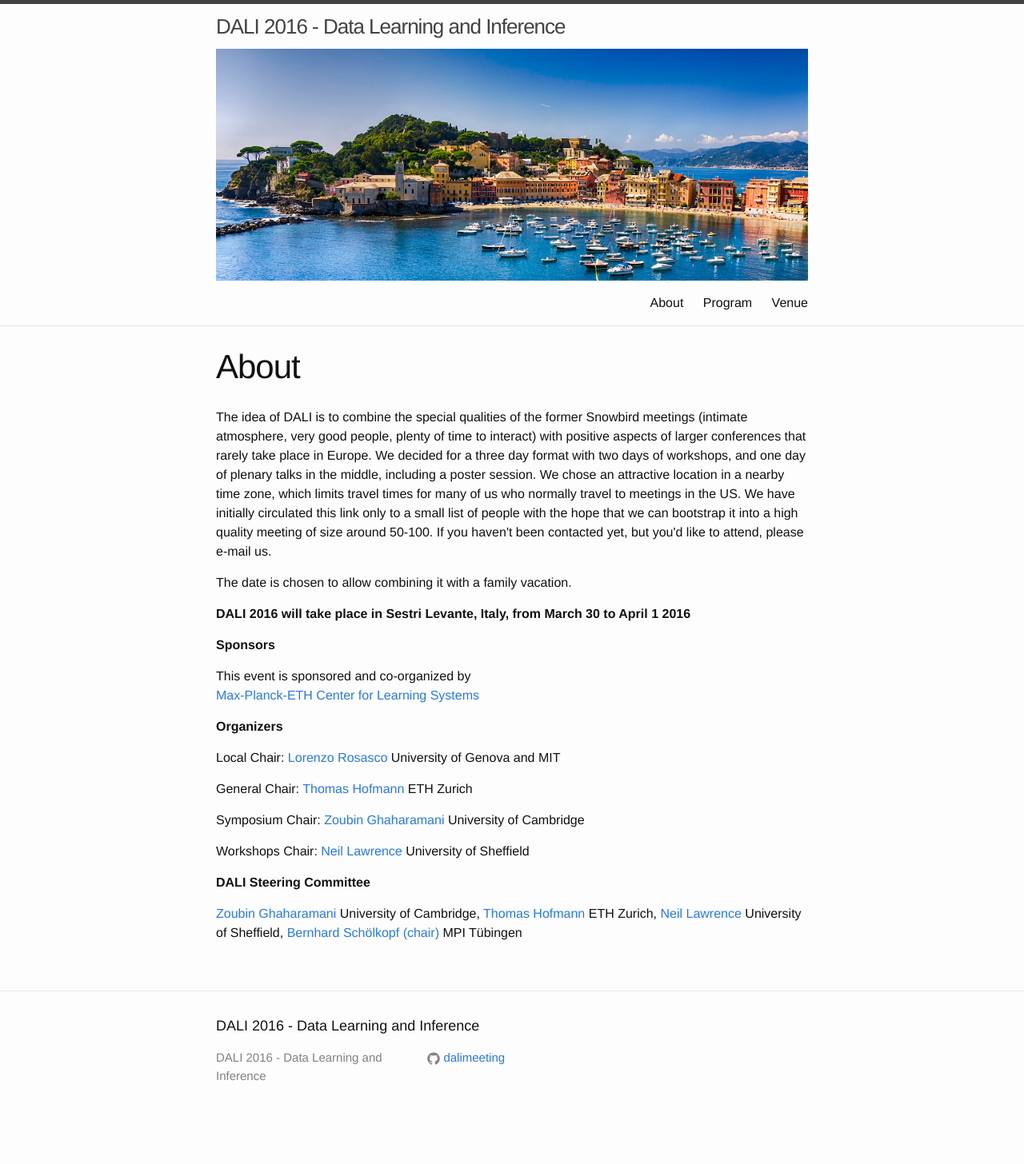
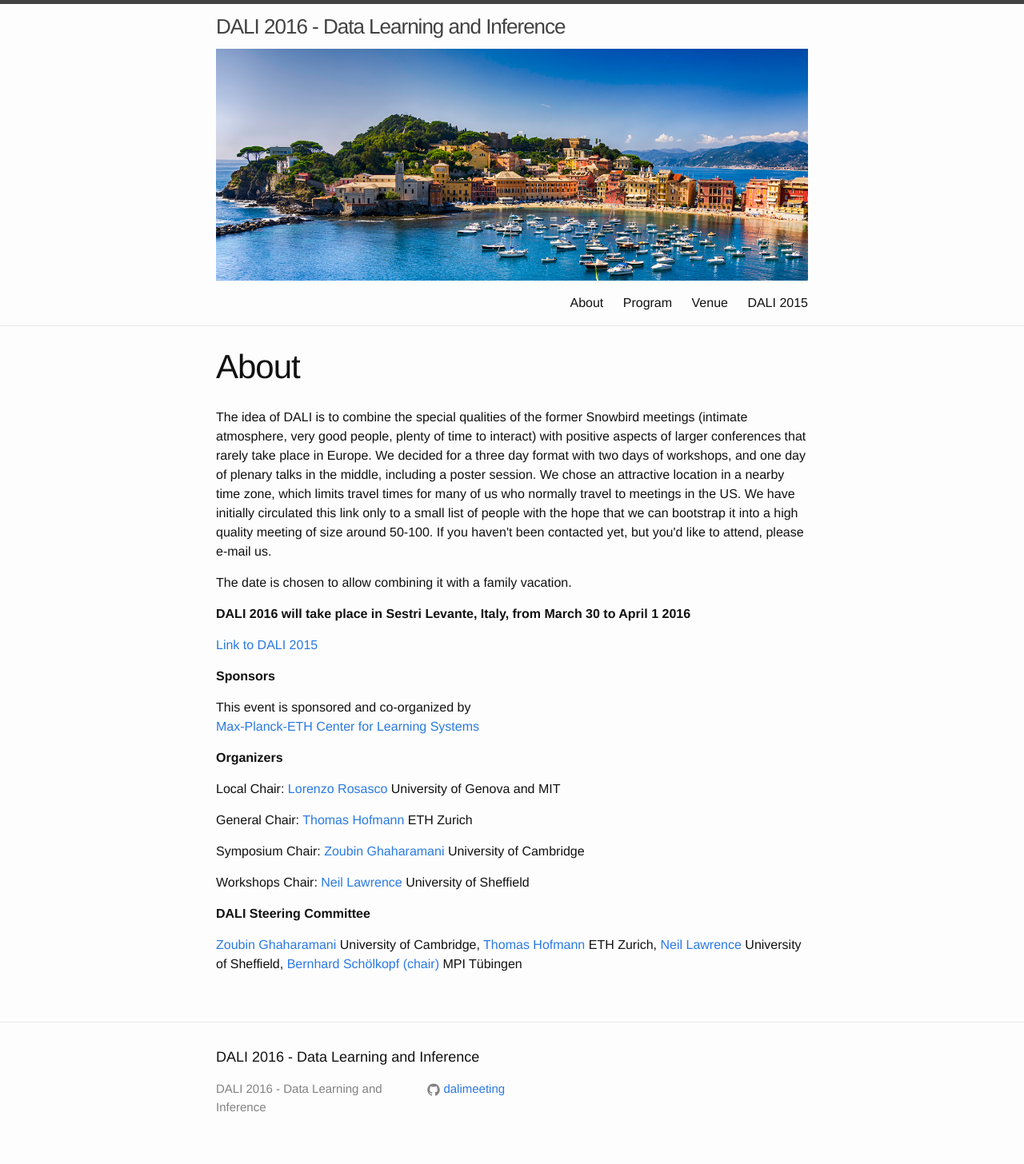
Before and after one commit to dalimeeting/dalimeeting.github.io, a Jekyll site: the page built from index.html, in a window 1280 px wide. Shown: the whole page at 80% size. Built offline with Jekyll 4.4.1, drawn with Linux system fonts in a browser that asks for light colours; before the commit the page ends 1417 px from its top, so only the background shows below that.

Commit message:
Added link to DALI 2015

```diff
--- a/_includes/header.html
+++ b/_includes/header.html
@@ -20,6 +20,7 @@
           <a class="page-link" href="{{ page.url | prepend: site.baseurl }}">{{ page.title }}</a>
           {% endif %}
         {% endfor %}
+        <a class="page-link" href="http://dalimeeting.org/dali2015/">DALI 2015</a>
       </div>
     </nav>
 
--- a/_layouts/about.html
+++ b/_layouts/about.html
@@ -12,6 +12,8 @@ layout: page
 
 
   {{ content }}
+
+  <p><a href="http://dalimeeting.org/dali2015/">Link to DALI 2015</a> </p>
 
 
   <p><strong>Sponsors</strong></p>
```
